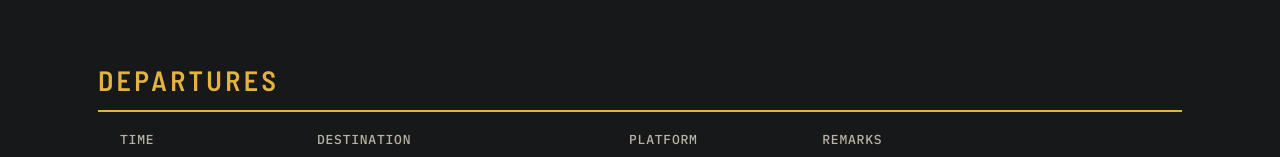
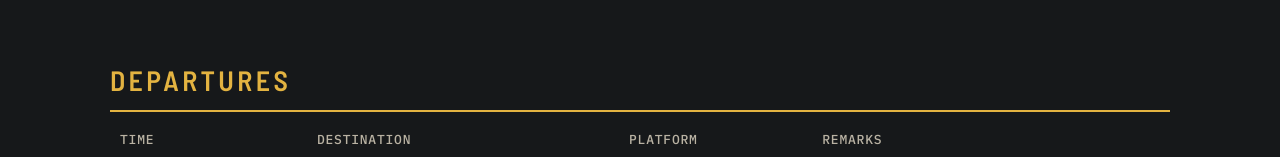
Before and after one commit to roiyot26/h0-layout, a website built with Vite: page index.html in a window 1280 px wide. Shown: the part 228-385 px from the top of the page. Built offline with nearby package versions, Linux system fonts and the light colour scheme.

Commit message:
Keep the board caption in line with the cells

```diff
--- a/src/style.css
+++ b/src/style.css
@@ -29,7 +29,7 @@ body{font:500 16px/1.5 'IBM Plex Mono',ui-monospace,monospace}
   letter-spacing: 0.12em;
   padding-bottom: 12px;
   border-bottom: 2px solid var(--signal);
-  margin-bottom: 8px;
+  margin: 0 12px 8px;
 }
 .board{border-spacing:12px 6px;margin-inline:-12px;width:calc(100% + 24px)}
 .board td{letter-spacing:0.04em}
```
